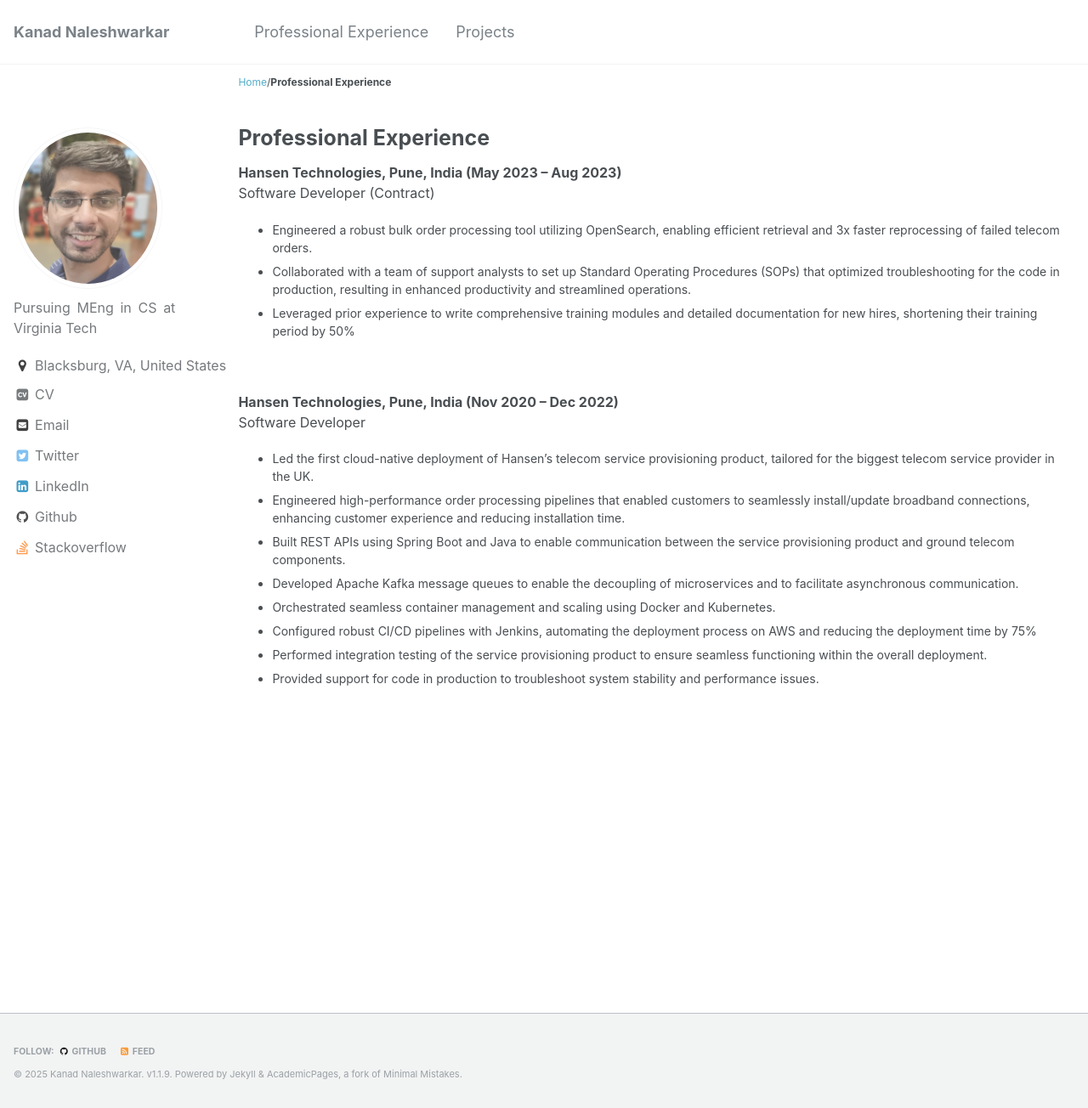
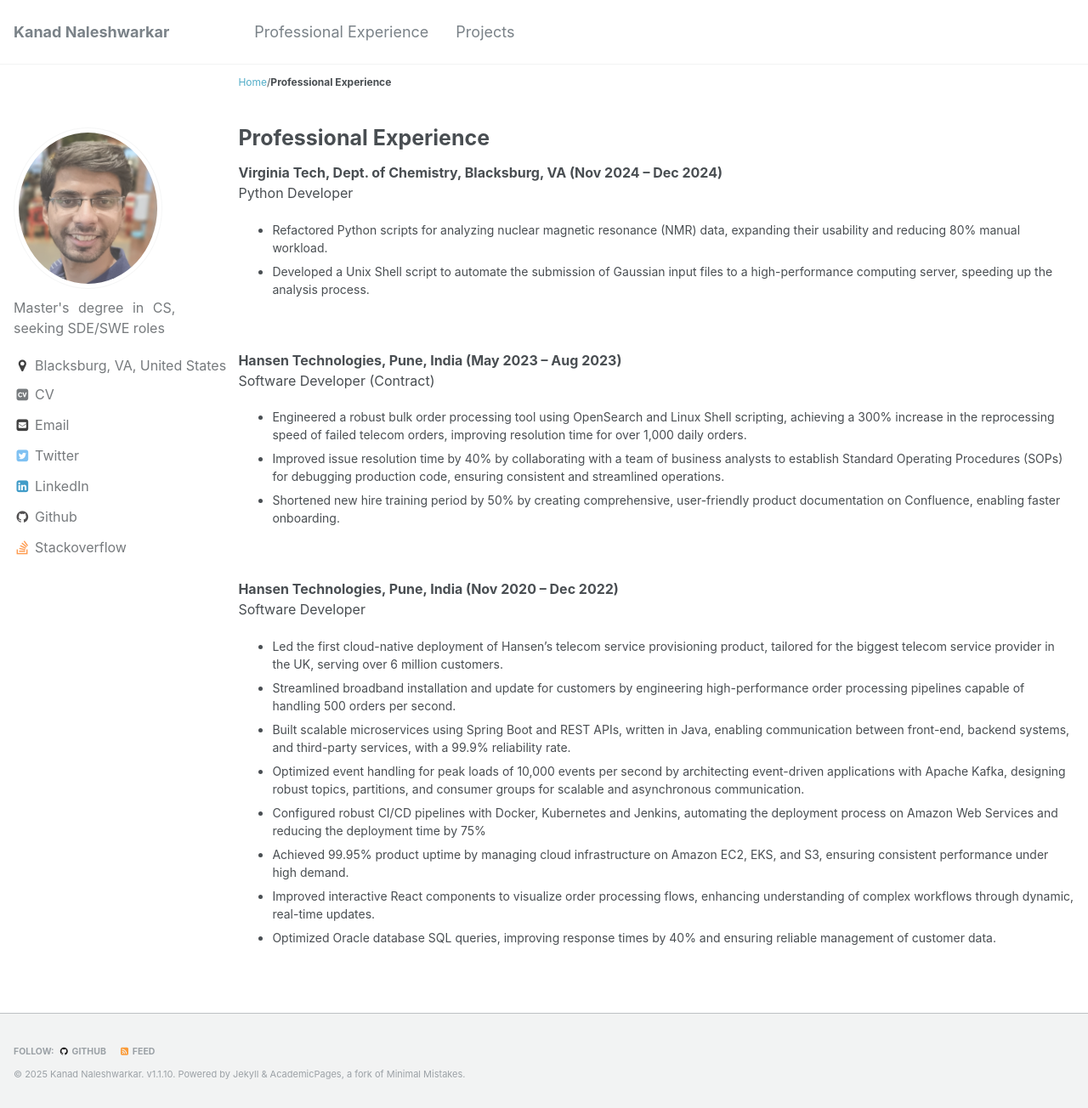
Before and after one commit to kanadn/kanadn.github.io, a Jekyll site: the page built from _pages/experience.md, in a window 1280 px wide and 1304 px high. Shown: the whole window at 85% size. Built offline with Jekyll 4.4.1, drawn with Linux system fonts in a browser that asks for light colours; some web fonts are replaced.

Commit message:
Updated content.

```diff
--- a/_config.yml
+++ b/_config.yml
@@ -6,12 +6,12 @@
 # `jekyll serve`. If you change this file, please restart the server process.
 
 # Site Settings
-version                  : "1.1.9"  #Major_Publish.Feature_Added.Content_Update
+version                  : "1.1.10"  #Major_Publish.Feature_Added.Content_Update
 locale                   : "en-US"
 title                    : "Kanad Naleshwarkar"
 title_separator          : " "
 name                     : &name "Kanad Naleshwarkar"
-description              : &description "Pursuing MEng in CS at Virginia Tech"
+description              : &description "Master's degree in CS, seeking SDE/SWE roles"
 url                      : https://kanadn.github.io # the base hostname & protocol for your site e.g. "https://mmistakes.github.io"
 baseurl                  : "" # the subpath of your site, e.g. "/blog"
 repository               : #"kanadn.github.io"
@@ -83,7 +83,7 @@ analytics:
 author:
   name             : #"Kanad Naleshwarkar"
   avatar           : "kanad.jpg"
-  bio              : "Pursuing MEng in CS at Virginia Tech"
+  bio              : "Master's degree in CS, seeking SDE/SWE roles"
   location         : "Blacksburg, VA, United States"
   employer         : #"Hansen Technologies"
   googlescholar    : #"https://scholar.google.com/citations?hl=en&user=CjxQvikAAAAJ"
--- a/_pages/experience.md
+++ b/_pages/experience.md
@@ -5,33 +5,31 @@ permalink: /experience/
 author_profile: true
 ---
 
+**Virginia Tech, Dept. of Chemistry, Blacksburg, VA (Nov 2024 – Dec 2024)**
+Python Developer
+- Refactored Python scripts for analyzing nuclear magnetic resonance (NMR) data, expanding their usability and reducing 80% manual workload.
+- Developed a Unix Shell script to automate the submission of Gaussian input files to a high-performance computing server, speeding up the analysis process.
+
+<br>
+
 
 **Hansen Technologies, Pune, India (May 2023 – Aug 2023)**
 Software Developer (Contract)
- - Engineered a robust bulk order processing tool utilizing OpenSearch, enabling efficient retrieval and 3x faster reprocessing of failed telecom orders.
- - Collaborated with a team of support analysts to set up Standard Operating Procedures (SOPs) that optimized troubleshooting for the code in production, resulting in enhanced productivity and streamlined operations.
- - Leveraged prior experience to write comprehensive training modules and detailed documentation for new hires, shortening their training period by 50%
+- Engineered a robust bulk order processing tool using OpenSearch and Linux Shell scripting, achieving a 300% increase in the reprocessing speed of failed telecom orders, improving resolution time for over 1,000 daily orders.
+- Improved issue resolution time by 40% by collaborating with a team of business analysts to establish Standard Operating Procedures (SOPs) for debugging production code, ensuring consistent and streamlined operations.
+- Shortened new hire training period by 50% by creating comprehensive, user-friendly product documentation on Confluence, enabling faster onboarding.
 
 
 <br>
 
 **Hansen Technologies, Pune, India (Nov 2020 – Dec 2022)**
 Software Developer
- - Led the first cloud-native deployment of Hansen’s telecom service provisioning product, tailored for the biggest telecom service provider in the UK.
- - Engineered high-performance order processing pipelines that enabled customers to seamlessly install/update broadband connections, enhancing customer experience and reducing installation time.
- - Built REST APIs using Spring Boot and Java to enable communication between the service provisioning product and ground telecom components.
- - Developed Apache Kafka message queues to enable the decoupling of microservices and to facilitate asynchronous communication.
- - Orchestrated seamless container management and scaling using Docker and Kubernetes.
- - Configured robust CI/CD pipelines with Jenkins, automating the deployment process on AWS and reducing the deployment time by 75%
- - Performed integration testing of the service provisioning product to ensure seamless functioning within the overall deployment.
- - Provided support for code in production to troubleshoot system stability and performance issues.
-
-
-<!-- # Work Experience
-- Research Scientist @ **IBM Almaden Research Center**, San Jose, CA, November 2019 - December 2020
-- Internship @ **IBM Almaden Research Center**, San Jose, CA, Summer 2018
-- Internship @ **IBM Almaden Research Center**, San Jose, CA, Summer 2017
-- Internship @ **Microsoft Research**, Redmond, WA, Summer 2015
-- Technical reviewer for video courses: D3 for Dynamic Data Visualizations, **Packt Publishing**, April - June 2014
-- Technical reviewer of the book: Data Visualization with D3.js Cookbook, **Packt Publishing**, August - September 2013
-- Former career in the banking sector @ **National Bank of Greece S.A.**, February 2004 - August 2013	 -->
+- Led the first cloud-native deployment of Hansen’s telecom service provisioning product, tailored for the biggest telecom service provider in the UK, serving over 6 million customers.
+- Streamlined broadband installation and update for customers by engineering high-performance order processing pipelines capable of handling 500 orders per second.
+- Built scalable microservices using Spring Boot and REST APIs, written in Java, enabling communication between front-end, backend systems, and third-party services, with a 99.9% reliability rate.
+- Optimized event handling for peak loads of 10,000 events per second by architecting event-driven applications with Apache Kafka, designing robust topics, partitions, and consumer groups for scalable and asynchronous communication.
+- Configured robust CI/CD pipelines with Docker, Kubernetes and Jenkins, automating the deployment process on Amazon Web Services and
+reducing the deployment time by 75%
+- Achieved 99.95% product uptime by managing cloud infrastructure on Amazon EC2, EKS, and S3, ensuring consistent performance under high demand.
+- Improved interactive React components to visualize order processing flows, enhancing understanding of complex workflows through dynamic, real-time updates.
+- Optimized Oracle database SQL queries, improving response times by 40% and ensuring reliable management of customer data.
```
Also changed, not shown: _pages/about.md (+1 -3 lines).
